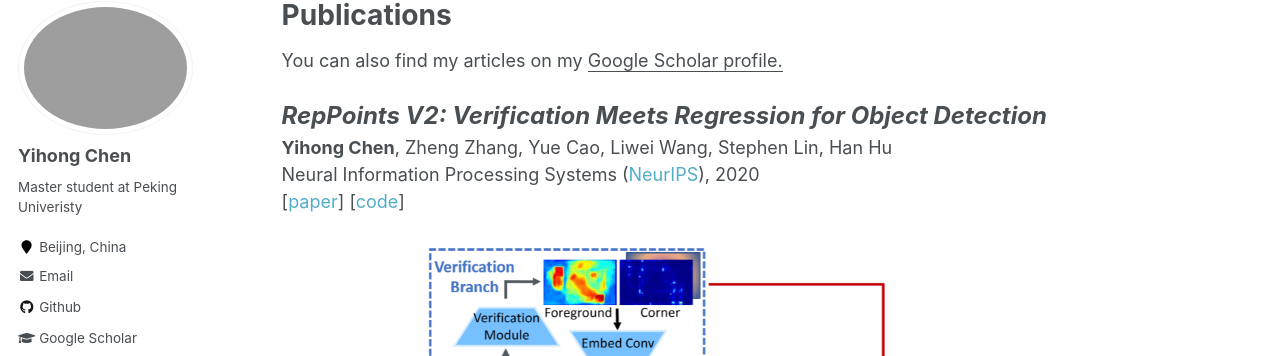
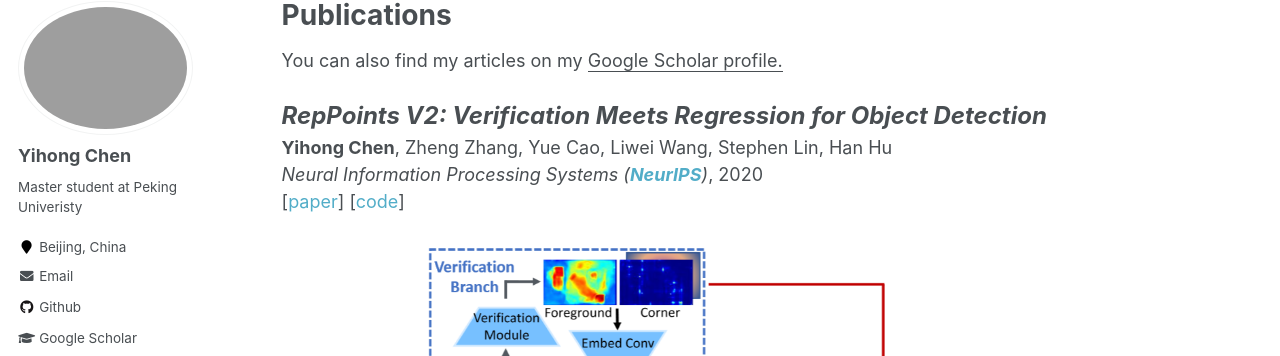
Before and after one commit to Scalsol/Scalsol.github.io, a Jekyll site: the page built from _pages/publications.md, in a window 1280 px wide and 900 px high. Shown: the part 117-473 px from the top of the window. Built offline with Jekyll 4.4.1, drawn with Linux system fonts in a browser that asks for light colours.

Commit message:
minor fix

```diff
--- a/_pages/publications.md
+++ b/_pages/publications.md
@@ -11,7 +11,7 @@ author_profile: true
 
 <i><strong><font size="5" >RepPoints V2: Verification Meets Regression for Object Detection</font></strong></i>
 <strong>Yihong Chen</strong>, Zheng Zhang, Yue Cao, Liwei Wang, Stephen Lin, Han Hu
-Neural Information Processing Systems ([NeurIPS](https://neurips.cc/)), 2020
+<i>Neural Information Processing Systems (<strong>[NeurIPS](https://neurips.cc/)</strong>)</i>, 2020
 [[paper](https://arxiv.org/abs/2007.08508)] [[code](https://github.com/Scalsol/RepPointsV2)]
 <br/><img src='/images/reppointsv2.png' width="800" height="300">
 <font size="4" color="gray">Verification and regression are two general methodologies for solving problems while each has its own strengths: verification is easier to infer accurately, and regression is more efficient and applicable to continuous target variables. So how to efficiently combine them to take the merits of the two worlds to improve model performance is an interesting problem. In the field of object detection, methods based on verification ({\em e.g.} CornerNet) and regression ({\em e.g.} FCOS) all demonstrate promising results but behaves quite differently in detail. Motivated by this interesting phenomena, we make a thorough study about verification and regression, and what we find guides us to build a strong object detector. Our observation could also be extended to instance segmentation and other tasks. We take a step closer to understand neural network's behavior with a new perspective.</font>
```
Also changed, not shown: _pages/about.md (+1 -1 lines).
